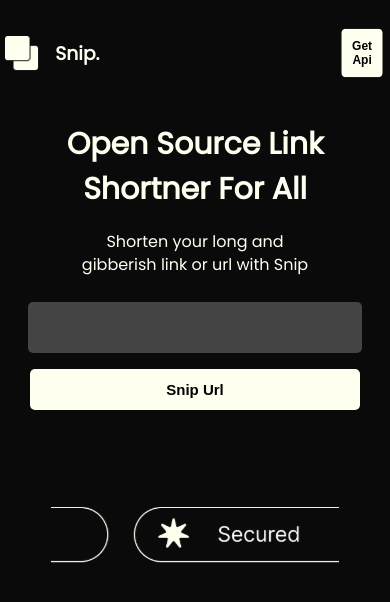
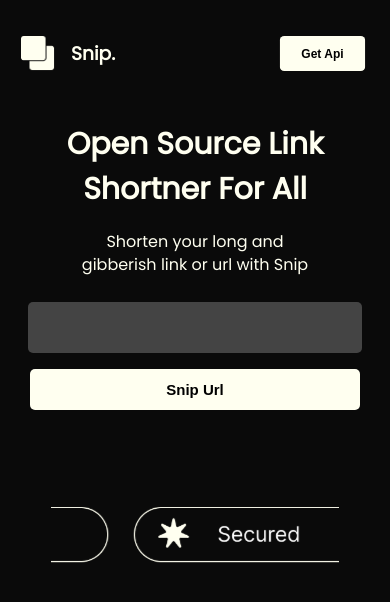
Before and after one commit to Chuks256/snip_frontend_app, a React (Vite) app: page / in a window 390 px wide. Shown: the top 602 px of the page. Built offline with nearby package versions, Linux system fonts and the light colour scheme.

Commit message:
worked on responsiveness

```diff
--- a/src/ErrorStyle.css
+++ b/src/ErrorStyle.css
@@ -6,7 +6,6 @@
     align-items: center;
     text-align: center;
     margin: 30px;
-    margin-left:550px;
 }
 
 .errorBox{
@@ -15,3 +14,9 @@
     border-radius:10px;
     transition: linear,500ms;
 }
+
+.error_parent_container{
+    display: flex;
+    justify-content: center;
+    align-items: center;
+}
--- a/src/NavbarStyle.css
+++ b/src/NavbarStyle.css
@@ -54,6 +54,6 @@ font-weight:bold;
     }
 
     .navContainer{
-        gap:15em;
+        gap:10em;
     }
 }
--- a/src/components/Errorcomponent.jsx
+++ b/src/components/Errorcomponent.jsx
@@ -4,9 +4,11 @@ import "../ErrorStyle.css"
 function Errorcomponent(props){
     return(
         <>
+        <div className="error_parent_container">
         <div style={{"transform":`translateY(${props.yAxis})`,"transition":"linear,500ms"}} className="errorContainer">
         <div className="errorBox">
             <div className="errorDetails">Failed to Connect</div>
+        </div>
         </div>
         </div>
         </>
```
